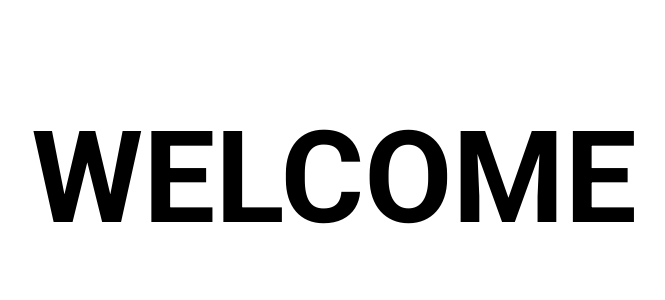
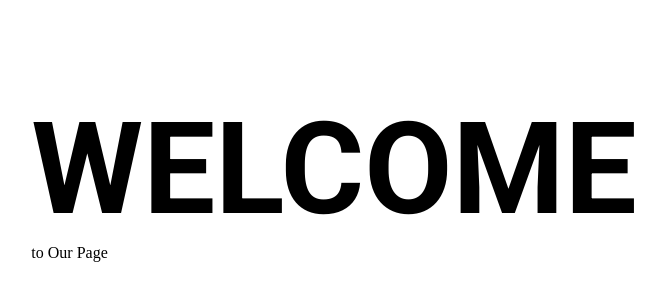
Before and after one commit to ASIK140/Practice, a plain HTML site: page index.html in a window 1280 px wide. Shown: the part 222-522 px from the top of the page, without its empty margins (306-971 px from the left). Drawn offline with Linux system fonts and the light colour scheme.

Commit message:
add span

```diff
--- a/index.html
+++ b/index.html
@@ -10,6 +10,7 @@
     <section>
       <div class="con">
         <h1>WELCOME</h1>
+        <span>to Our Page</span>
       </div>
     </section>
   </body>
```
